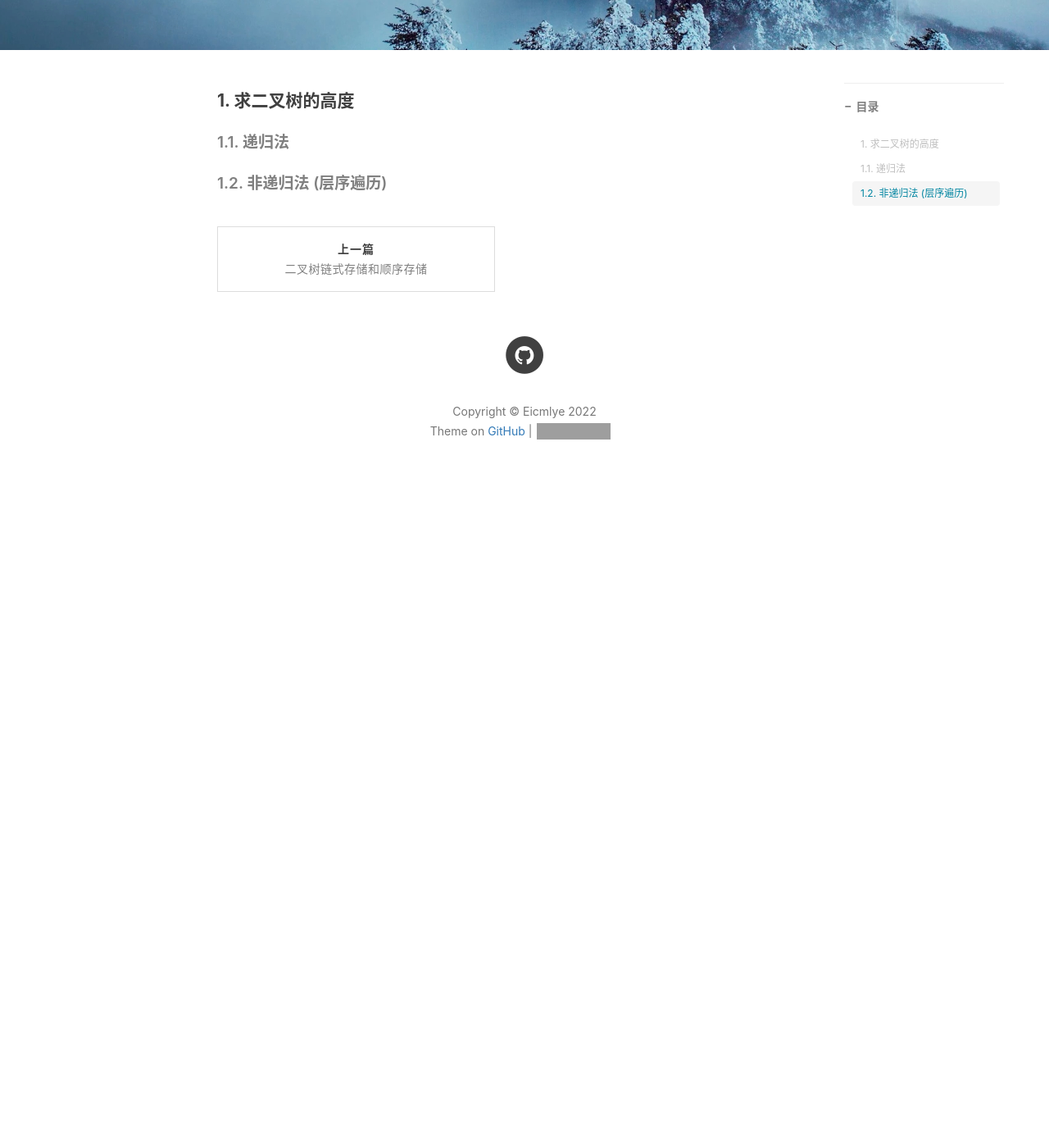
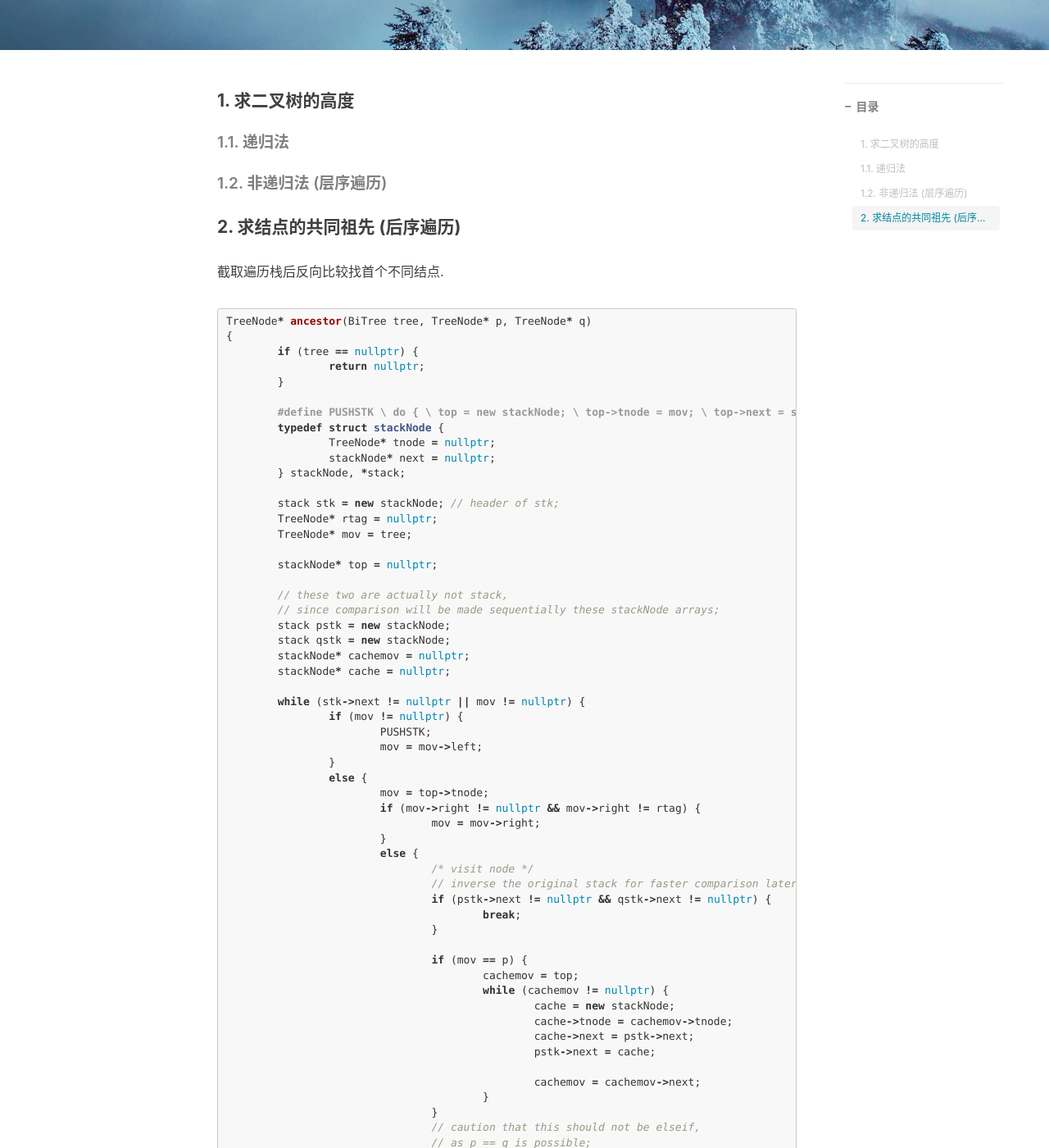
Before and after one commit to Eicmlye/Eicmlye.github.io, a Jekyll site: the page built from _posts/2022-08-16-tree-algo.md, in a window 1280 px wide and 1400 px high, scrolled down 396 px. Shown: the whole window at 82% size. Built offline with Jekyll 4.4.1, drawn with Linux system fonts in a browser that asks for light colours; nearby versions of some CDN libraries; comment, search, counter and statistics services are not loaded; before the commit the page ends 1026 px from its top, so only the background shows below that; some of the changed text lies outside the part shown; grey boxes are pictures that could not be loaded.

Commit message:
220816 new algo; upd comments

````diff
--- a/_posts/2022-08-16-tree-algo.md
+++ b/_posts/2022-08-16-tree-algo.md
@@ -3,11 +3,11 @@ layout:         post
 title:          "二叉树相关算法"
 subtitle:
 post-date:      2022-08-16
-update-date:
+update-date:    2022-08-17
 author:         "Eicmlye"
 header-img:     "img/em-post/20220816-BiTreeAlgo.jpg"
 catalog:        true
-tags:
+tags: # for multiple tags, tabs should be replaced by spaces before '-';
     - 算法
     - 二叉树
 ---
@@ -17,3 +17,114 @@ tags:
 ##### 1.1. 递归法
 
 ##### 1.2. 非递归法 (层序遍历)
+
+#### 2. 求结点的共同祖先 (后序遍历)
+
+截取遍历栈后反向比较找首个不同结点.
+
+```cpp
+TreeNode* ancestor(BiTree tree, TreeNode* p, TreeNode* q)
+{
+	if (tree == nullptr) {
+		return nullptr;
+	}
+
+	#define PUSHSTK \
+		do { \
+			top = new stackNode; \
+			top->tnode = mov; \
+			top->next = stk->next; \
+			stk->next = top; \
+		} while (0)
+
+	typedef struct stackNode {
+		TreeNode* tnode = nullptr;
+		stackNode* next = nullptr;
+	} stackNode, *stack;
+
+	stack stk = new stackNode; // header of stk;
+	TreeNode* rtag = nullptr;
+	TreeNode* mov = tree;
+
+	stackNode* top = nullptr;
+
+	// these two are actually not stack,
+	// since comparison will be made sequentially these stackNode arrays;
+	stack pstk = new stackNode;
+	stack qstk = new stackNode;
+	stackNode* cachemov = nullptr;
+	stackNode* cache = nullptr;
+
+	while (stk->next != nullptr || mov != nullptr) {
+		if (mov != nullptr) {
+			PUSHSTK;
+			mov = mov->left;
+		}
+		else {
+			mov = top->tnode;
+			if (mov->right != nullptr && mov->right != rtag) {
+				mov = mov->right;
+			}
+			else {
+				/* visit node */
+				// inverse the original stack for faster comparison later;
+				if (pstk->next != nullptr && qstk->next != nullptr) {
+					break;
+				}
+
+				if (mov == p) {
+					cachemov = top;
+					while (cachemov != nullptr) {
+						cache = new stackNode;
+						cache->tnode = cachemov->tnode;
+						cache->next = pstk->next;
+						pstk->next = cache;
+
+						cachemov = cachemov->next;
+					}
+				}
+				// caution that this should not be elseif,
+				// as p == q is possible;
+				if (mov == q) {
+					cachemov = top;
+					while (cachemov != nullptr) {
+						cache = new stackNode;
+						cache->tnode = cachemov->tnode;
+						cache->next = qstk->next;
+						qstk->next = cache;
+
+						cachemov = cachemov->next;
+					}
+				}
+
+				// update rtag;
+				rtag = mov;
+
+				// pop stk;
+				stk->next = top->next;
+				delete top;
+				top = stk->next;
+				// enforcing next check to top of stack;
+				mov = nullptr;
+			}
+		}
+	}
+
+	// if p or q does not exist;
+	if (pstk->next == nullptr || qstk->next == nullptr) {
+		return nullptr;
+	}
+
+	// use top, cache and cachemov as probes;
+	top = pstk;
+	cache = pstk->next;
+	cachemov = qstk->next;
+	while (cache != nullptr && cachemov != nullptr && (cache->tnode == cachemov->tnode)) {
+		top = top->next;
+		cache = cache->next;
+		cachemov = cachemov->next;
+	}
+
+	return top->tnode;
+}
+```
````
Also changed, not shown: _posts/2022-08-08-tree-traversal.md (+1 -1 lines), _posts/2022-08-09-tree-expr-calc.md (+1 -1 lines), _posts/2022-08-12-tree-build.md (+1 -1 lines).
